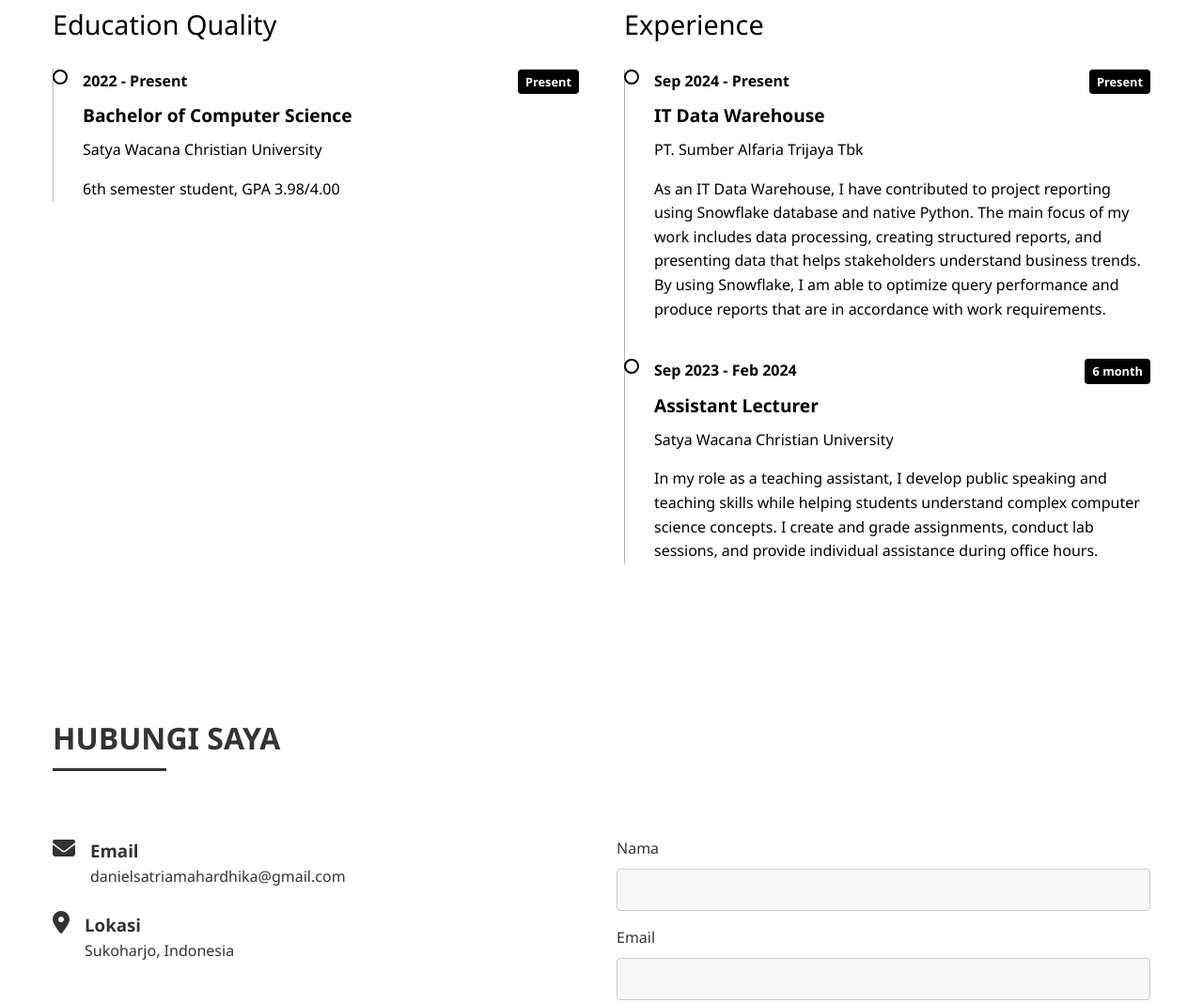
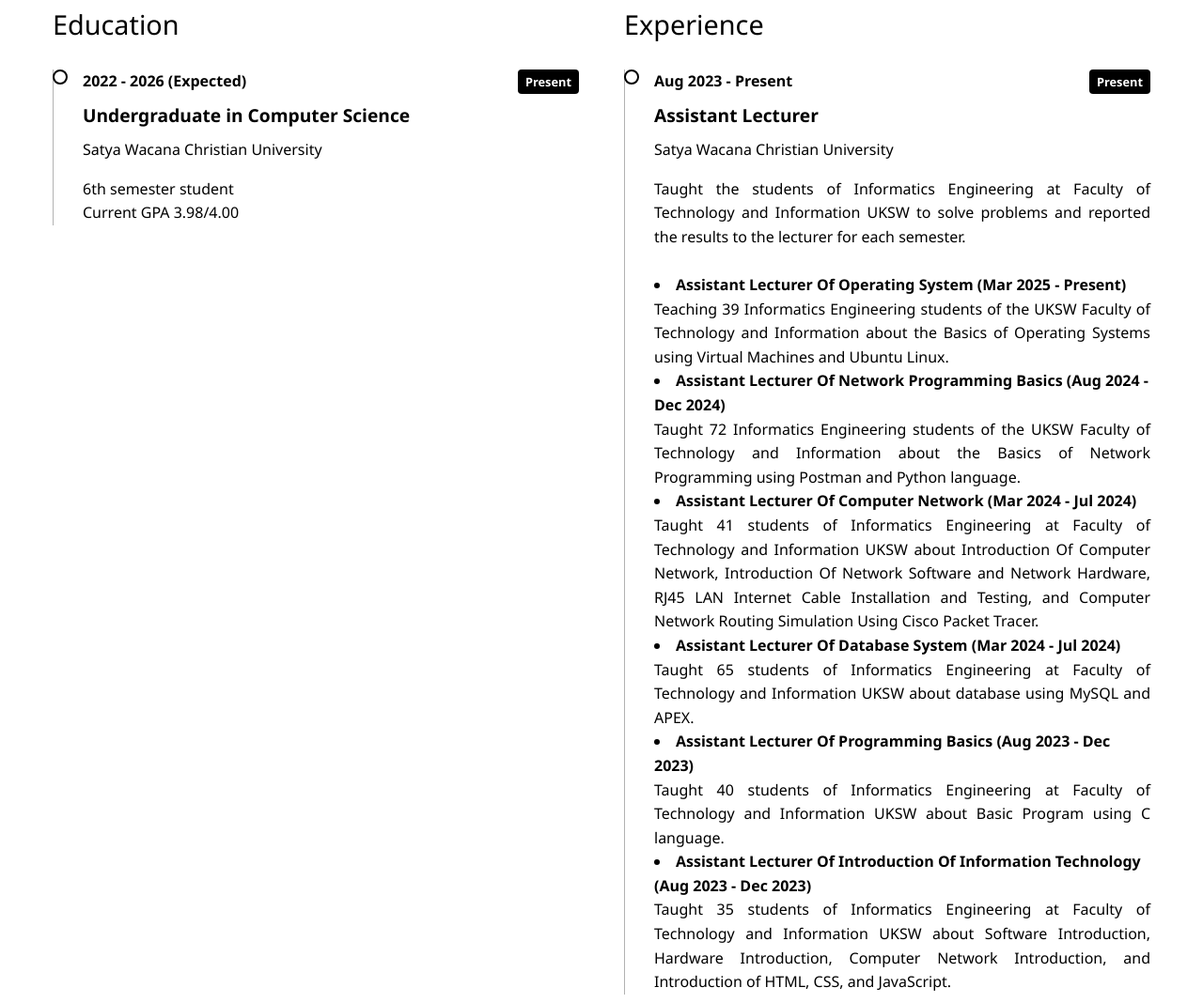
Before and after one commit to danielmahardhika/danielmahardhika.github.io, a plain HTML site: page index.html in a window 1280 px wide. Shown: the part 3459-4527 px from the top of the page at 94% size. Drawn offline with Linux system fonts and the light colour scheme; some packages are replaced by stand-ins of ours; a script that the page names is missing.

Commit message:
Update Skills

```diff
--- a/css/style.css
+++ b/css/style.css
@@ -734,6 +734,7 @@
         .timeline-content {
             color: #000000;
             line-height: 1.6;
+            text-align: justify;
         }
 
         @media (max-width: 768px) {
--- a/index.html
+++ b/index.html
@@ -53,9 +53,9 @@
                     <a href="#projects" class="btn btn-outline">Lihat Proyek</a>
                 </div>
                 <div class="social-links2">
-                    <a href="#"><i class="fab fa-github"></i></a>
-                    <a href="#"><i class="fab fa-linkedin"></i></a>
-                    <a href="#"><i class="fab fa-instagram"></i></a>
+                    <a href="https://github.com/danielmahardhika"><i class="fab fa-github"></i></a>
+                    <a href="https://www.linkedin.com/in/daniel-satria-mahardhika-856954324/"><i class="fab fa-linkedin"></i></a>
+                    <a href="https://www.instagram.com/danielsatriaa_/"><i class="fab fa-instagram"></i></a>
                 </div>
             </div>
 
@@ -333,18 +333,19 @@
             <!-- Education -->
             <div class="resume-section reveal delay-200">
                 <h2>2022 - Present</h2>
-                <div class="resume-title">Education Quality</div>
+                <div class="resume-title">Education</div>
 
                 <div class="resume-timeline">
                     <!-- Education Item 1 -->
                     <div class="timeline-item">
                         <div class="timeline-info">
-                            <span class="timeline-date">2022 - Present</span>
+                            <span class="timeline-date">2022 - 2026 (Expected)</span>
                             <span class="timeline-present">Present</span>
                         </div>
-                        <h3 class="timeline-title">Bachelor of Computer Science</h3>
+                        <h3 class="timeline-title">Undergraduate in Computer Science</h3>
                         <p class="timeline-subtitle">Satya Wacana Christian University</p>
-                        <p class="timeline-content">6th semester student, GPA 3.98/4.00</p>
+                        <p class="timeline-content">6th semester student</p>
+                        <p class="timeline-content">Current GPA 3.98/4.00</p>
                     </div>
 
                     <!-- Education Item 2 -->
@@ -360,23 +361,25 @@
                     <!-- Experience Item 1 -->
                     <div class="timeline-item">
                         <div class="timeline-info">
-                            <span class="timeline-date">Sep 2024 - Present</span>
+                            <span class="timeline-date">Aug 2023 - Present</span>
                             <span class="timeline-present">Present</span>
-                        </div>
-                        <h3 class="timeline-title">IT Data Warehouse</h3>
-                        <p class="timeline-subtitle">PT. Sumber Alfaria Trijaya Tbk</p>
-                        <p class="timeline-content">As an IT Data Warehouse, I have contributed to project reporting using Snowflake database and native Python. The main focus of my work includes data processing, creating structured reports, and presenting data that helps stakeholders understand business trends. By using Snowflake, I am able to optimize query performance and produce reports that are in accordance with work requirements.</p>
-                    </div>
-
-                    <!-- Experience Item 2 -->
-                    <div class="timeline-item">
-                        <div class="timeline-info">
-                            <span class="timeline-date">Sep 2023 - Feb 2024</span>
-                            <span class="timeline-present">6 month</span>
                         </div>
                         <h3 class="timeline-title">Assistant Lecturer</h3>
                         <p class="timeline-subtitle">Satya Wacana Christian University</p>
-                        <p class="timeline-content">In my role as a teaching assistant, I develop public speaking and teaching skills while helping students understand complex computer science concepts. I create and grade assignments, conduct lab sessions, and provide individual assistance during office hours.</p>
+                        <p class="timeline-content">Taught the students of Informatics Engineering at Faculty of Technology and Information UKSW to solve problems and reported the results to the lecturer for each semester.</p><br>
+                        <p class="timeline-content"><li><b>Assistant Lecturer Of Operating System (Mar 2025 - Present)</b></li></p>
+                        <p class="timeline-content">Teaching 39 Informatics Engineering students of the UKSW Faculty of Technology and Information about the Basics of Operating Systems using Virtual Machines and Ubuntu Linux.</p>
+                        <p class="timeline-content"><li><b>Assistant Lecturer Of Network Programming Basics (Aug 2024 - Dec 2024)</b></li></p>
+                        <p class="timeline-content">Taught 72 Informatics Engineering students of the UKSW Faculty of Technology and Information about the Basics of Network Programming using Postman and Python language.</p>
+                        <p class="timeline-content"><li><b>Assistant Lecturer Of Computer Network (Mar 2024 - Jul 2024)</b></li></p>
+                        <p class="timeline-content">Taught 41 students of Informatics Engineering at Faculty of Technology and Information UKSW about Introduction Of Computer Network, Introduction Of Network Software and Network Hardware, RJ45 LAN Internet Cable Installation and Testing, and Computer Network Routing Simulation Using Cisco Packet Tracer.</p>
+                        <p class="timeline-content"><li><b>Assistant Lecturer Of Database System (Mar 2024 - Jul 2024)</b></li></p>
+                        <p class="timeline-content">Taught 65 students of Informatics Engineering at Faculty of Technology and Information UKSW about database using MySQL and APEX.</p>
+                        <p class="timeline-content"><li><b>Assistant Lecturer Of Programming Basics (Aug 2023 - Dec 2023)</b></li></p>
+                        <p class="timeline-content">Taught 40 students of Informatics Engineering at Faculty of Technology and Information UKSW about Basic Program using C language.</p>
+                        <p class="timeline-content"><li><b>Assistant Lecturer Of Introduction Of Information Technology (Aug 2023 - Dec 2023)</b></li></p>
+                        <p class="timeline-content">Taught 35 students of Informatics Engineering at Faculty of Technology and Information UKSW about Software Introduction, Hardware Introduction, Computer Network Introduction, and Introduction of HTML, CSS, and JavaScript.</p>
+
                     </div>
                 </div>
             </div>
@@ -385,7 +388,7 @@
 
     <!-- Contact Section -->
     <section class="contact reveal" id="contact">
-        <h2 class="section-title reveal delay-100">HUBUNGI SAYA</h2>
+        <h2 class="section-title reveal delay-100">CONTACT</h2>
         <div class="contact-grid">
             <div class="contact-info reveal delay-200">
                 <div class="contact-item">
@@ -437,9 +440,9 @@
     <footer>
         <div class="footer-content">
             <div class="social-links">
-                <a href="#"><i class="fab fa-github"></i></a>
-                <a href="#"><i class="fab fa-linkedin"></i></a>
-                <a href="#"><i class="fab fa-instagram"></i></a>
+                <a href="https://github.com/danielmahardhika"><i class="fab fa-github"></i></a>
+                <a href="https://www.linkedin.com/in/daniel-satria-mahardhika-856954324/"><i class="fab fa-linkedin"></i></a>
+                <a href="https://www.instagram.com/danielsatriaa_/"><i class="fab fa-instagram"></i></a>
             </div>
             <p>&copy; 2025 Daniel Portfolio. All Rights Reserved.</p>
         </div>
```
